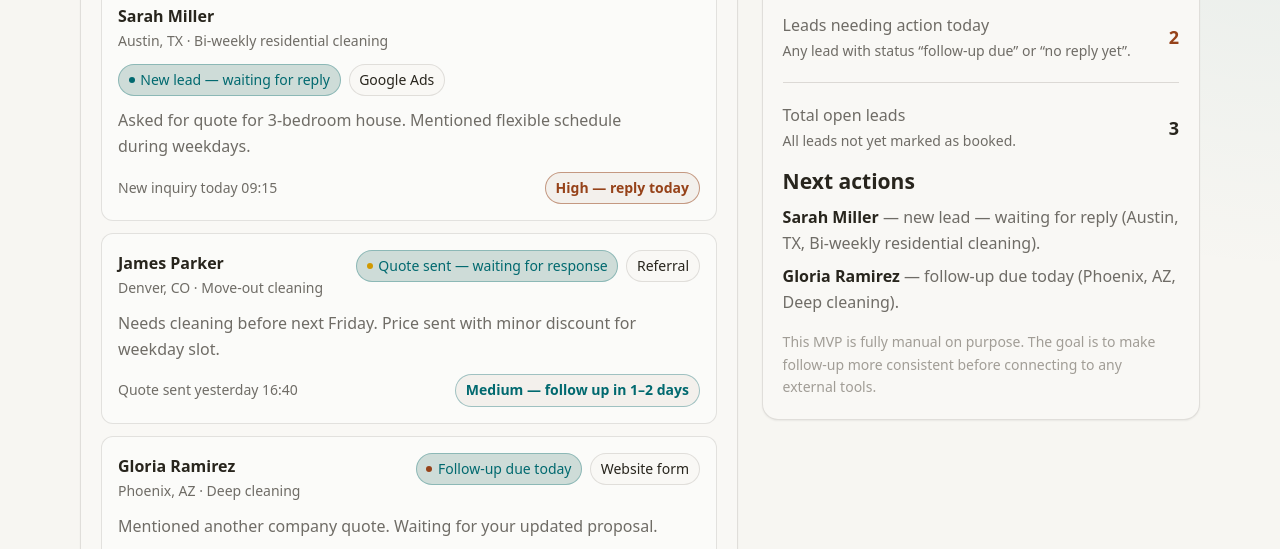
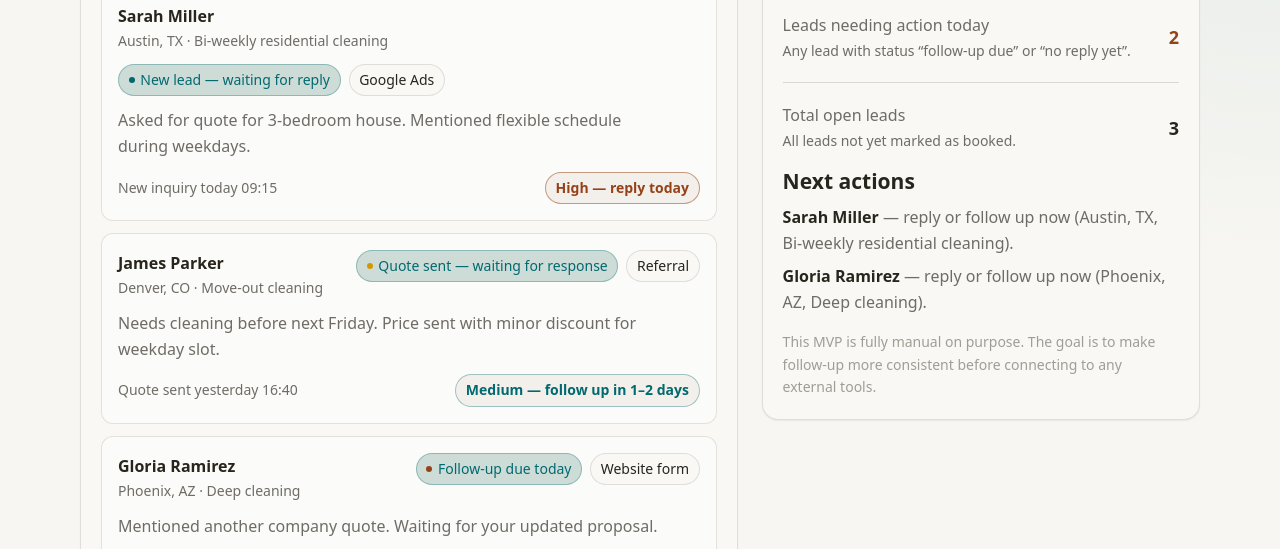
Before and after one commit to animalschannel24-sketch/cleaning-revenue-radar-app, a plain HTML site: page index.html in a window 1280 px wide. Shown: the part 222-771 px from the top of the page. Drawn offline with Linux system fonts and the light colour scheme; a web font is replaced by a local one.

Commit message:
Update index.html

```diff
--- a/index.html
+++ b/index.html
@@ -680,7 +680,7 @@
       todayLeads.forEach((lead) => {
         const item = document.createElement('li');
         item.className = 'next-actions__item';
-        item.innerHTML = `<strong>${lead.name}</strong> — ${lead.statusLabel.toLowerCase()} (${lead.city}, ${lead.requestedService}).`;
+        item.innerHTML = `<strong>${lead.name}</strong> — reply or follow up now (${lead.city}, ${lead.requestedService}).`;
         nextActionsList.appendChild(item);
       });
     }
```
